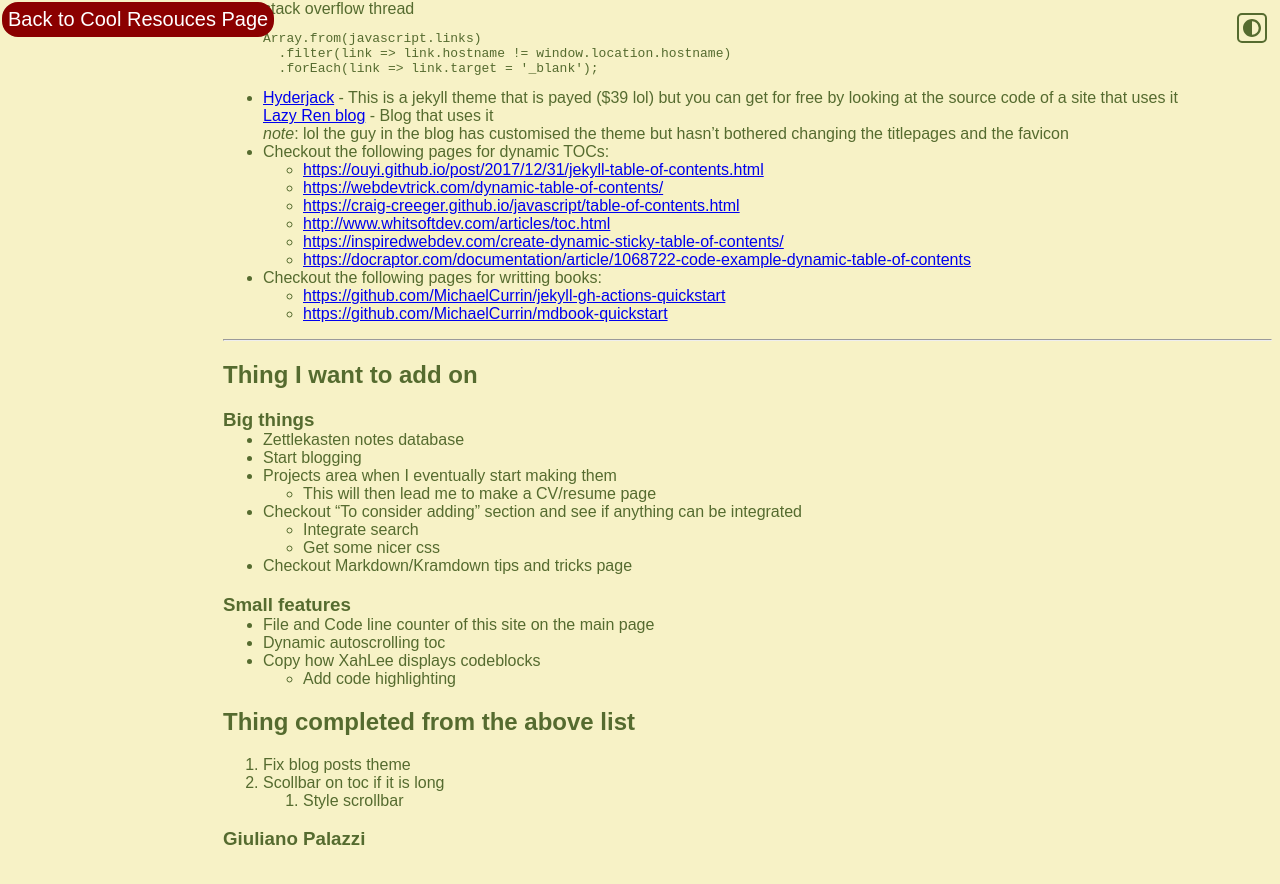
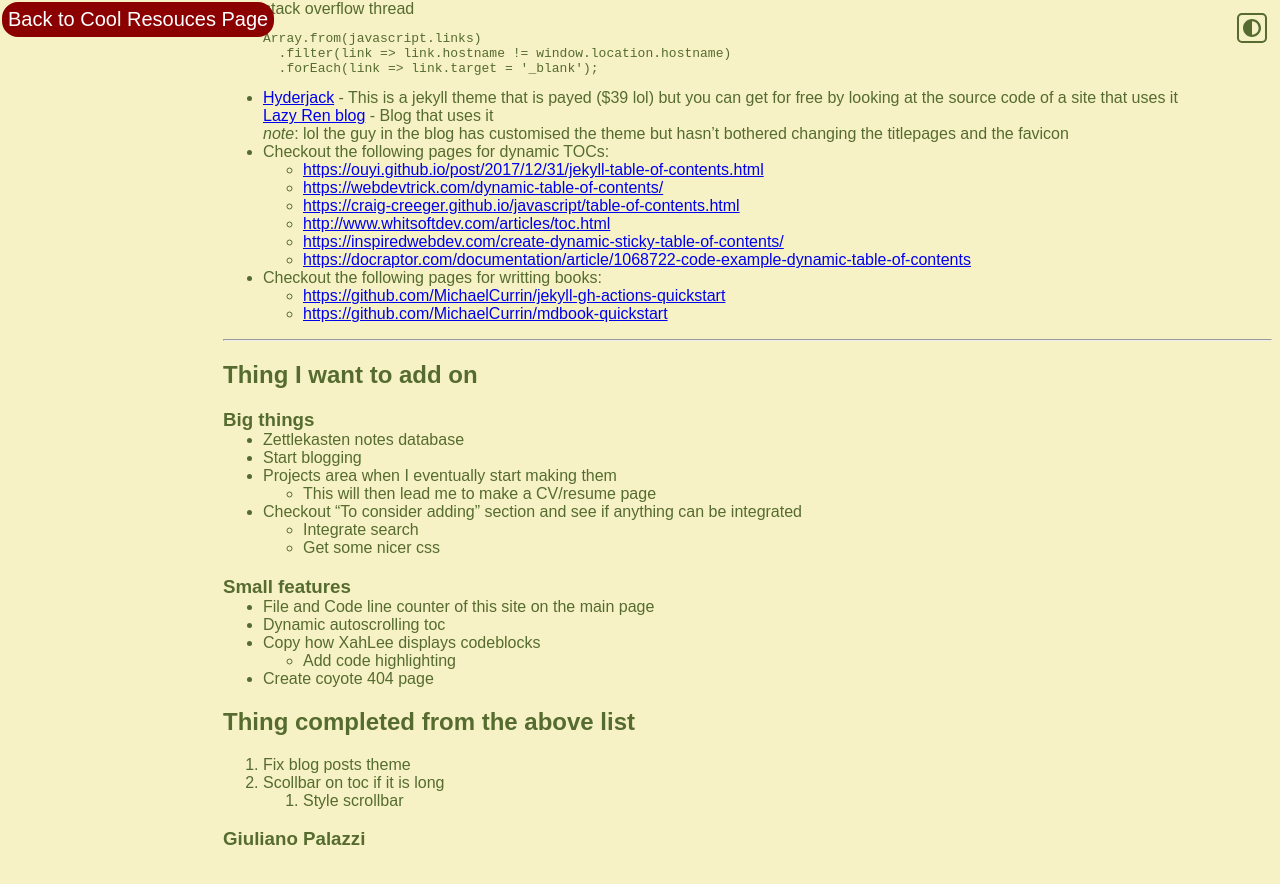
Before and after one commit to GiulianoPalazzi/giulianopalazzi.github.io, a Jekyll site: the page built from resources/used_this_website.md, in a window 1280 px wide and 900 px high, scrolled down 645 px. Shown: the top 884 px of the window. Built offline with Jekyll 4.4.1, drawn with Linux system fonts in a browser that asks for light colours; nearby versions of some CDN libraries.

Commit message:
edited what I want to add to the website list

```diff
--- a/resources/used_this_website.md
+++ b/resources/used_this_website.md
@@ -69,13 +69,13 @@ Array.from(javascript.links)
 * Checkout "To consider adding" section and see if anything can be integrated
 	* Integrate search
 	* Get some nicer css
-* Checkout Markdown/Kramdown tips and tricks page
 
 ### Small features
 * File and Code line counter of this site on the main page
 * Dynamic autoscrolling toc
 * Copy how XahLee displays codeblocks
 	* Add code highlighting
+* Create coyote 404 page
 
 ## Thing completed from the above list
 
```
